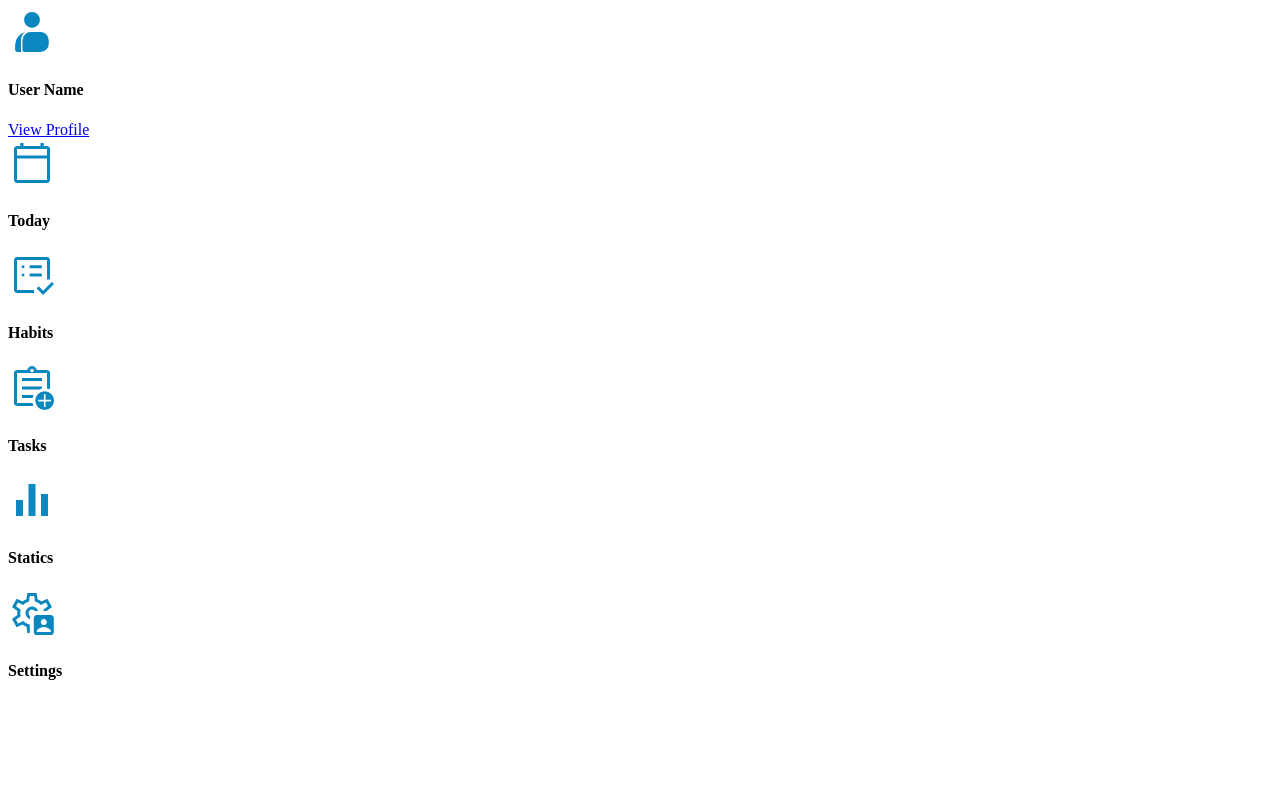
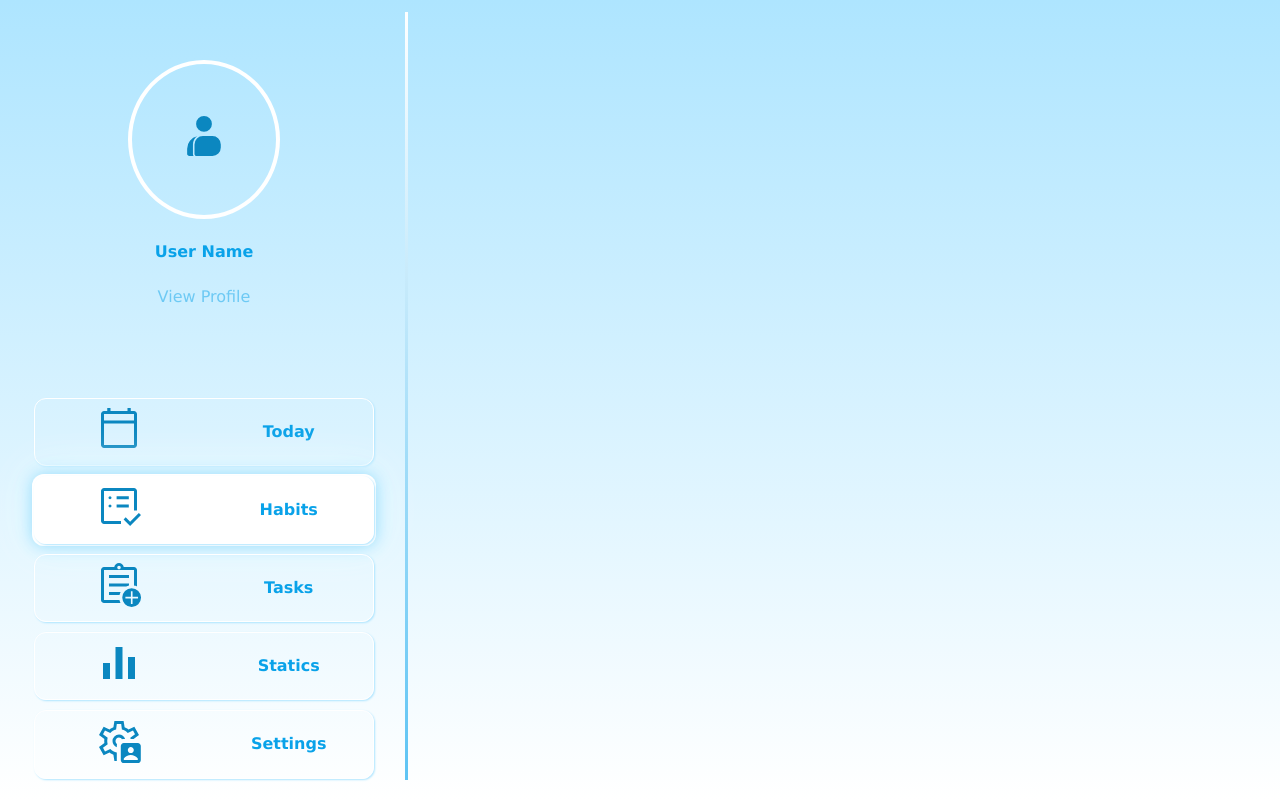
Before and after one commit to AbdulQaharRahmani/HabitTracker, a React (Vite) app in the folder frontend/: page / in a window 1280 px wide. Built offline with nearby package versions, Linux system fonts and the light colour scheme.

Commit message:
plain css and styles created #36

```diff
--- a/frontend/src/index.css
+++ b/frontend/src/index.css
@@ -0,0 +1,110 @@
+:root {
+  font-family: 'Lucida Sans', 'Lucida Sans Regular', 'Lucida Grande', 'Lucida Sans Unicode', Geneva, Verdana, sans-serif;
+  line-height: 1.5;
+  font-weight: 400;
+
+  background: linear-gradient(to top, #ffffff 0%, #aee5ff 100%);
+}
+
+body{
+    margin: 0;
+    padding: 0;
+    display: flex;
+    place-items: center;
+    box-sizing: border-box;
+    min-width: 320px;
+    min-height: 100vh;
+}
+
+.my-container{
+    margin: 1rem 4rem;
+    margin-bottom : 0;
+    padding: 2rem;
+    text-align: center;
+}
+
+.default-text-color{
+    color: #09a2e9;
+}
+
+.info-container > a {
+    color: #09a2e97b;
+    transition: all 200ms ease-in;
+    text-decoration: none;
+}
+
+.info-container > a:hover{
+    color: #38befc;
+}
+
+.profile-pic{
+    border: solid 4px #fff;
+    border-radius: 50%;
+    padding: 3rem;
+}
+
+.sidebar-container-row{
+    margin: 0.1rem;
+    display: grid;
+    grid-template-columns: repeat(2, 1fr);
+    align-items: center;
+    justify-items: center;
+    border: solid 1px #fff;
+    border-radius: 12px;
+    background-color: none;
+    transition: all 200ms ease-in-out;
+    box-shadow: 1px 1px 2px #aee5ff;
+}
+
+.icon{
+    display: block;
+    margin: 0 auto;
+}
+
+.sidebar-container-row:hover{
+    background-color: #86d9ff19;
+    border-color: #38befc;
+    box-shadow:
+    0 0 15px #e4f6fe,
+    0 0 30px #cbf2fe,
+    0 0 45px #f9fdff,
+    inset 0 0 20px rgba(255,255,255,0.6);
+}
+
+.selected{
+    background-color: #ffffff;
+    box-shadow:
+    0 0 15px #9ddefc,
+    0 0 30px #cbf2fe,
+    0 0 45px #f9fdff,
+    inset 0 0 20px rgba(255,255,255,0.6);
+    border-radius: 12px;
+}
+
+.sidebar-container{
+    padding: 0 2rem;
+    display: grid;
+    grid-template-rows: repeat(2, 1fr);
+}
+
+.sidebar-wrapper {
+    margin-bottom: 0.5rem;
+    position: relative;
+    width: fit-content;
+}
+
+.sidebar-wrapper::after {
+    content: "";
+    position: absolute;
+    top: 0;
+    right: 0;
+    width: 3px;
+    height: 100%;
+    background: linear-gradient(to top, #5ec4f4 0%, #ffffff 100%);
+}
+
+.menu {
+    display: flex;
+    flex-direction: column;
+    gap: 0.4rem;
+}
```
